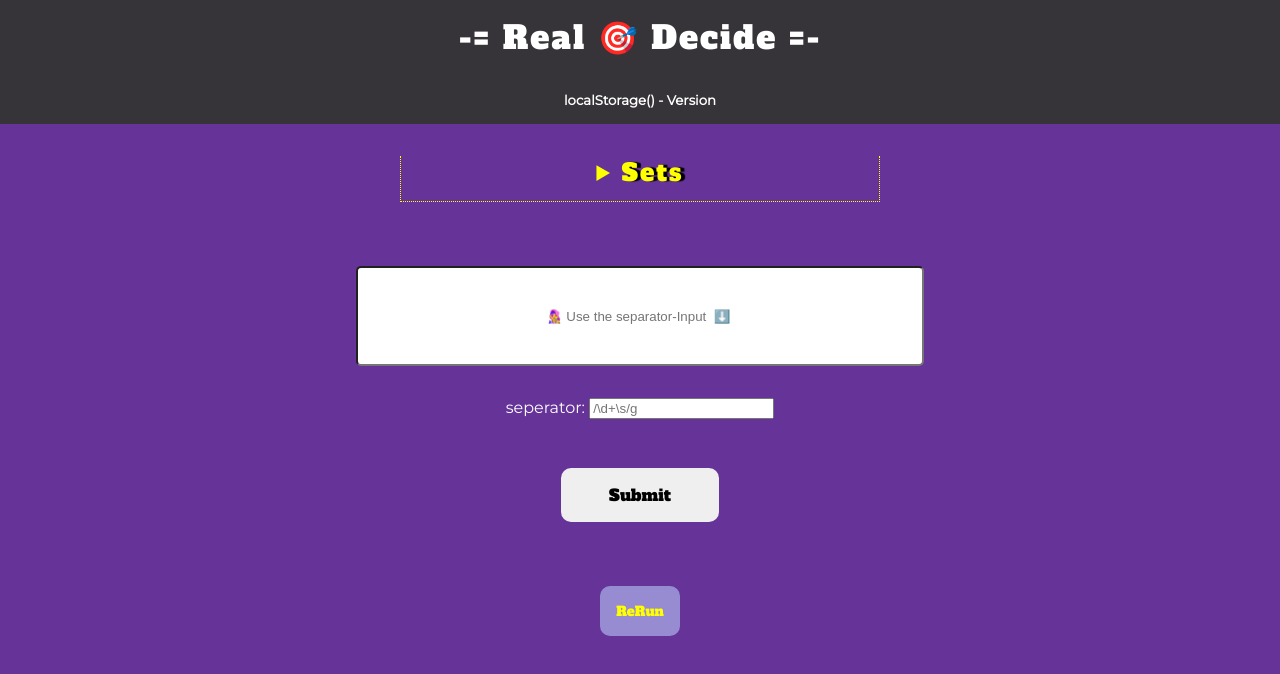
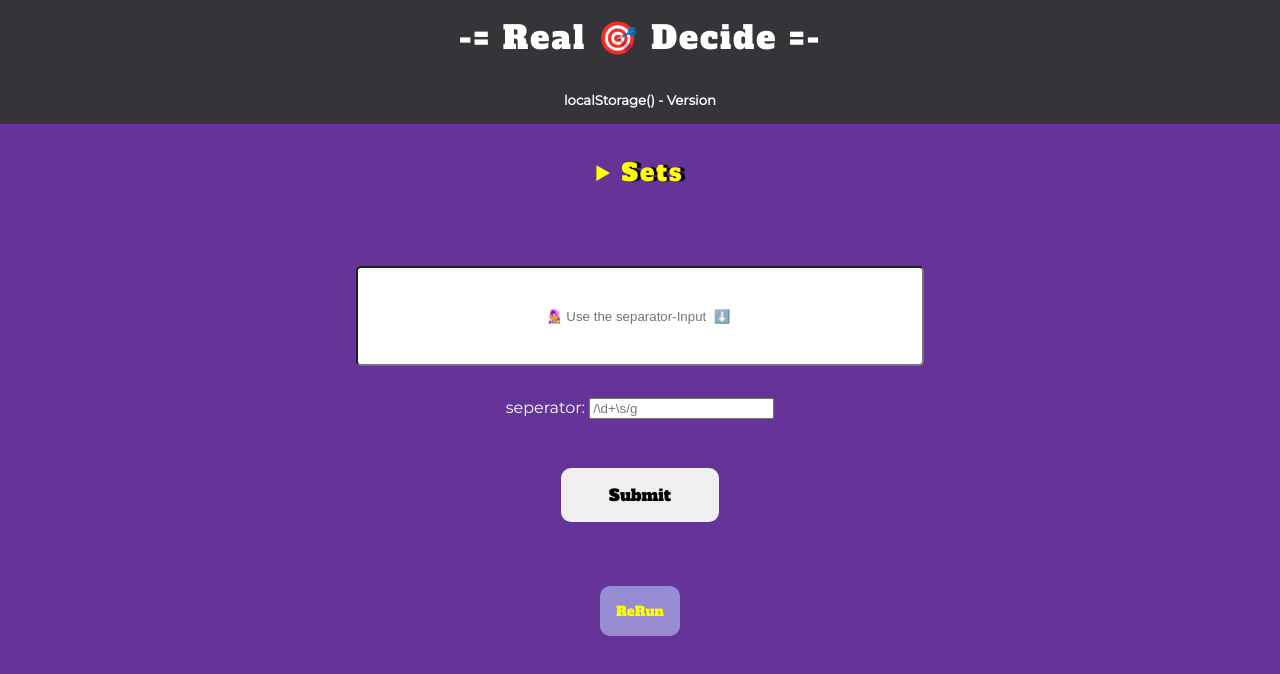
Before and after one commit to ToDoruss/tudu, a React (Create React App) app: page / in a window 1280 px wide. Shown: the top 674 px of the page. Built offline with nearby package versions, Linux system fonts and the light colour scheme.

Commit message:
removed borders

```diff
--- a/src/components/Sets.css
+++ b/src/components/Sets.css
@@ -1,9 +1,6 @@
 .setList {
   margin: 2rem auto;
   width: 80%;
-  border-right: 1px dotted var(--action-text);
-  border-left: 1px dotted var(--action-text);
-  border-bottom: 1px dotted var(--action-text);
 }
 
 .setList summary {
```
